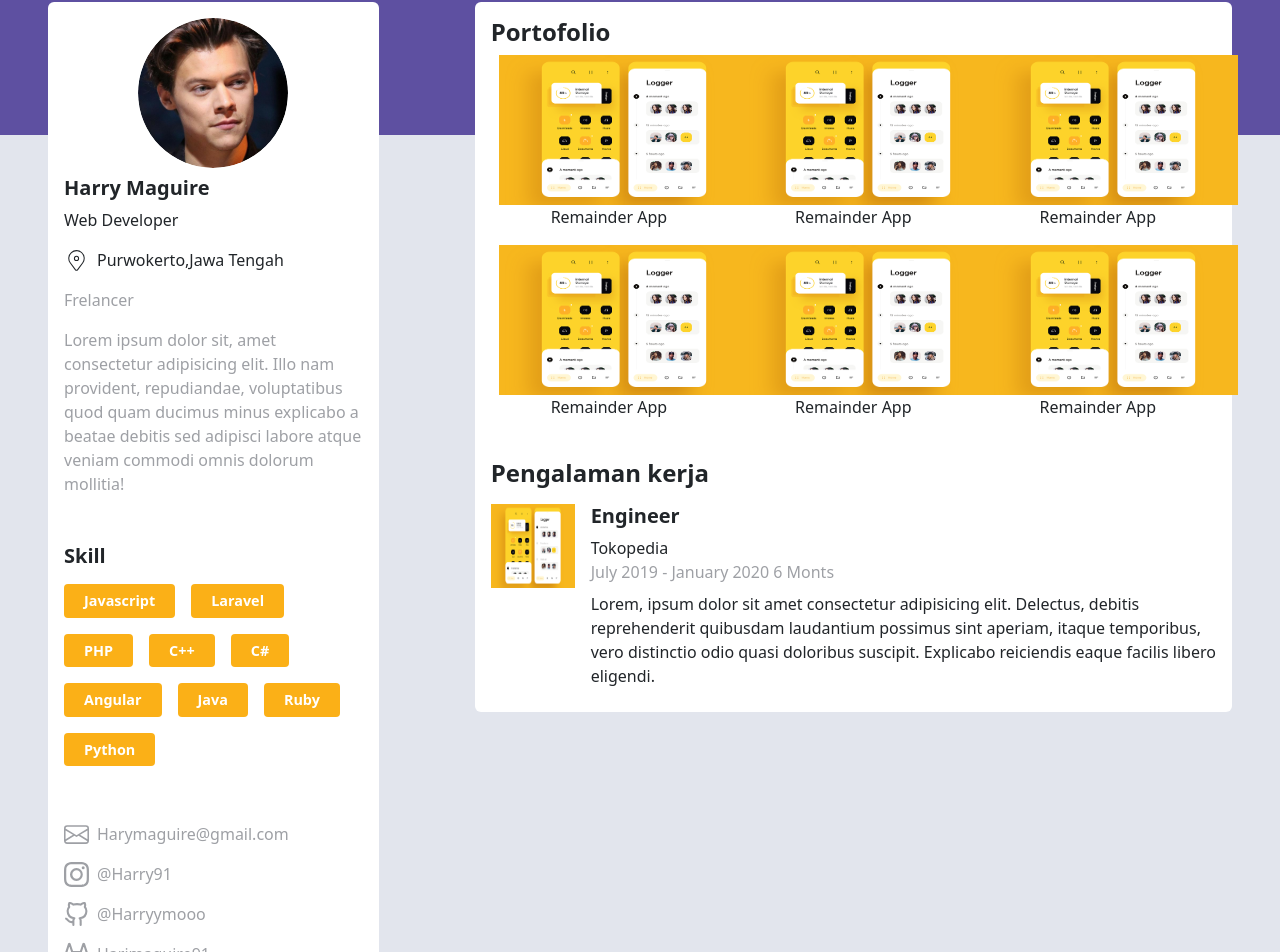
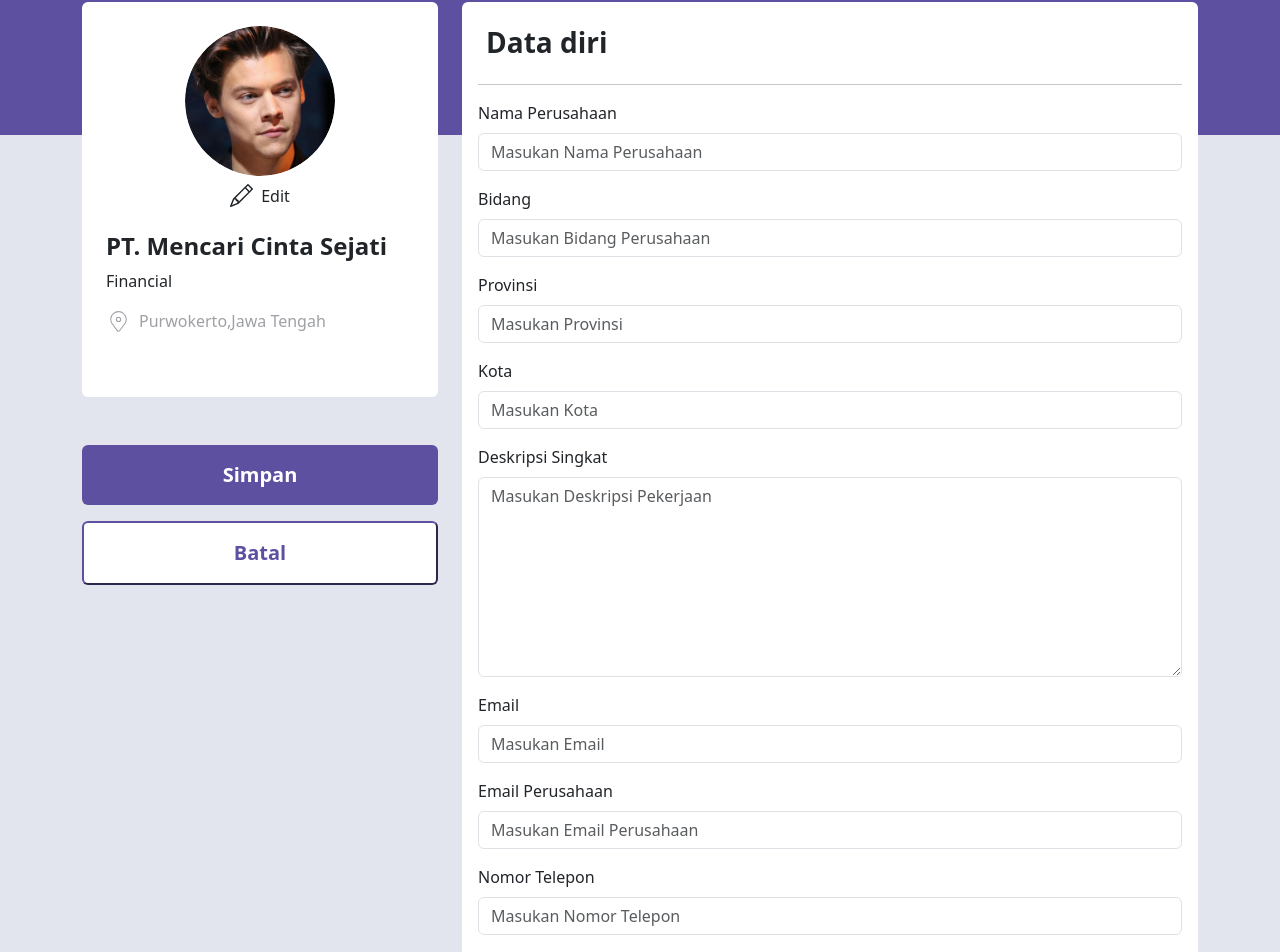
Before and after one commit to ariffebri22/HirejobFE, a React (Vite) app: page / in a window 1280 px wide. Shown: the part 196-1148 px from the top of the page. Built offline with nearby package versions, Linux system fonts and the light colour scheme.

Commit message:
slicing ui edit profile perusahaan

```diff
--- a/src/pages/Home/Portfolio/index.jsx
+++ b/src/pages/Home/Portfolio/index.jsx
@@ -189,7 +189,7 @@ const Index = () => {
               </div>
             </Col>
           </Row>
-          <div className="mt  -5">
+          <div className="mt-5">
             <Footer />
           </div>
         </Container>
--- a/src/pages/Profile/EditRecruiter/index.jsx
+++ b/src/pages/Profile/EditRecruiter/index.jsx
@@ -0,0 +1,171 @@
+import { Fragment } from "react";
+import Navbar from "../../../components/Navbar/index";
+import Footer from "../../../components/Footer/index";
+import { Container, Row, Col, Form } from "react-bootstrap";
+import user from "../../../assets/img/user.svg";
+import { BsPencil } from "react-icons/bs";
+import "../../../style/style.css";
+import { CiLocationOn } from "react-icons/ci";
+const Index = () => {
+  return (
+    <Fragment>
+      <Navbar />
+
+      <div
+        className="position-relative w-100"
+        style={{ height: "270px", backgroundColor: "#5e50a1" }}
+      ></div>
+      <div className="position-absolute w-100" style={{ top: "150px" }}>
+        <Container className="my-5">
+          <Row>
+            <Col md={4}>
+              <div className="p-4 rounded" style={{ backgroundColor: "white" }}>
+                <div className="d-flex justify-content-center">
+                  <label
+                    htmlFor="addImage"
+                    style={{ cursor: "pointer" }}
+                    className="d-flex flex-column"
+                  >
+                    <img
+                      className="picture"
+                      src={user}
+                      alt=""
+                      width={150}
+                      height={150}
+                    />
+                    <div className="d-flex text-center justify-content-center gap-2 mt-2">
+                      <BsPencil size={23} />
+                      <p className="m-0">Edit</p>
+                    </div>
+                  </label>
+                  <span>
+                    <input className="input-edit" type="file" id="addImage" />
+                  </span>
+                </div>
+                <div className="my-4">
+                  <h4 className="fw-bold">PT. Mencari Cinta Sejati</h4>
+                  <p>Financial</p>
+                  <div className="d-flex gap-2" style={{ color: "#9EA0A5" }}>
+                    <CiLocationOn size={25} />
+                    <p>Purwokerto,Jawa Tengah</p>
+                  </div>
+                </div>
+              </div>
+              <div className="my-5">
+                <button
+                  className="border border-0 fw-bold text-white rounded w-100 fs-5"
+                  style={{ backgroundColor: " #5e50a1", padding: "15px 0" }}
+                >
+                  {" "}
+                  Simpan
+                </button>
+                <button
+                  className=" fw-bold mt-3 rounded w-100 fs-5"
+                  style={{
+                    backgroundColor: "white",
+                    padding: "15px 0",
+                    borderColor: "#5e50a1",
+                    color: "#5e50a1",
+                  }}
+                >
+                  {" "}
+                  Batal
+                </button>
+              </div>
+            </Col>
+            <Col md={8}>
+              <div style={{ backgroundColor: "white" }} className="p-3 rounded">
+                <h3 className="fw-bold p-2">Data diri</h3>
+                <hr />
+                <Form>
+                  <div className="my-3">
+                    <Form.Label>Nama Perusahaan</Form.Label>
+                    <Form.Control
+                      type="text"
+                      placeholder="Masukan Nama Perusahaan"
+                      className="form-focus"
+                    />
+                  </div>
+                  <div className="my-3">
+                    <Form.Label>Bidang</Form.Label>
+                    <Form.Control
+                      type="text"
+                      placeholder="Masukan Bidang Perusahaan"
+                      className="form-focus"
+                    />
+                  </div>
+                  <div className="my-3">
+                    <Form.Label>Provinsi</Form.Label>
+                    <Form.Control
+                      type="text"
+                      placeholder="Masukan Provinsi"
+                      className="form-focus"
+                    />
+                  </div>
+                  <div className="my-3">
+                    <Form.Label>Kota</Form.Label>
+                    <Form.Control
+                      type="text"
+                      placeholder="Masukan Kota"
+                      className="form-focus"
+                    />
+                  </div>
+
+                  <div className="mb-3">
+                    <Form.Label>Deskripsi Singkat</Form.Label>
+                    <Form.Control
+                      as="textarea"
+                      rows={5}
+                      placeholder="Masukan Deskripsi Pekerjaan"
+                      style={{ height: "200px" }}
+                      className="form-focus"
+                    />
+                  </div>
+
+                  <div className="my-3">
+                    <Form.Label>Email</Form.Label>
+                    <Form.Control
+                      type="text"
+                      placeholder="Masukan Email"
+                      className="form-focus"
+                    />
+                  </div>
+
+                  <div className="my-3">
+                    <Form.Label>Email Perusahaan</Form.Label>
+                    <Form.Control
+                      type="text"
+                      placeholder="Masukan Email Perusahaan"
+                      className="form-focus"
+                    />
+                  </div>
+
+                  <div className="my-3">
+                    <Form.Label>Nomor Telepon</Form.Label>
+                    <Form.Control
+                      type="text"
+                      placeholder="Masukan Nomor Telepon"
+                      className="form-focus"
+                    />
+                  </div>
+
+                  <div className="my-3">
+                    <Form.Label>Linkedin</Form.Label>
+                    <Form.Control
+                      type="text"
+                      placeholder="Masukan Nama Linkedin"
+                      className="form-focus"
+                    />
+                  </div>
+                </Form>
+              </div>
+            </Col>
+          </Row>
+        </Container>
+        <Footer />
+      </div>
+    </Fragment>
+  );
+};
+
+export default Index;
--- a/src/router/App.jsx
+++ b/src/router/App.jsx
@@ -1,13 +1,14 @@
 import { Fragment } from "react";
 // import Hire from "../pages/Home/Hire/index";
 // import ChatPage from "../pages/Chat/index";
-import Portfolio from "../pages/Home/Portfolio/index";
+// import Portfolio from "../pages/Home/Portfolio/index";
+import EditRecruiter from "../pages/Profile/EditRecruiter/index";
 import "../style/style.css";
 
 function App() {
   return (
     <Fragment>
-      <Portfolio />
+      <EditRecruiter />
     </Fragment>
   );
 }
--- a/src/style/style.css
+++ b/src/style/style.css
@@ -101,3 +101,17 @@ body {
 .user-card.active {
   --user-card-background: #fbb017;
 }
+
+/* editprofile rekruiter */
+
+.picture {
+  height: 150px;
+  width: 150px;
+  background: #e5e5e5;
+  border-radius: 100%;
+  border: none;
+}
+
+.input-edit {
+  display: none;
+}
```
